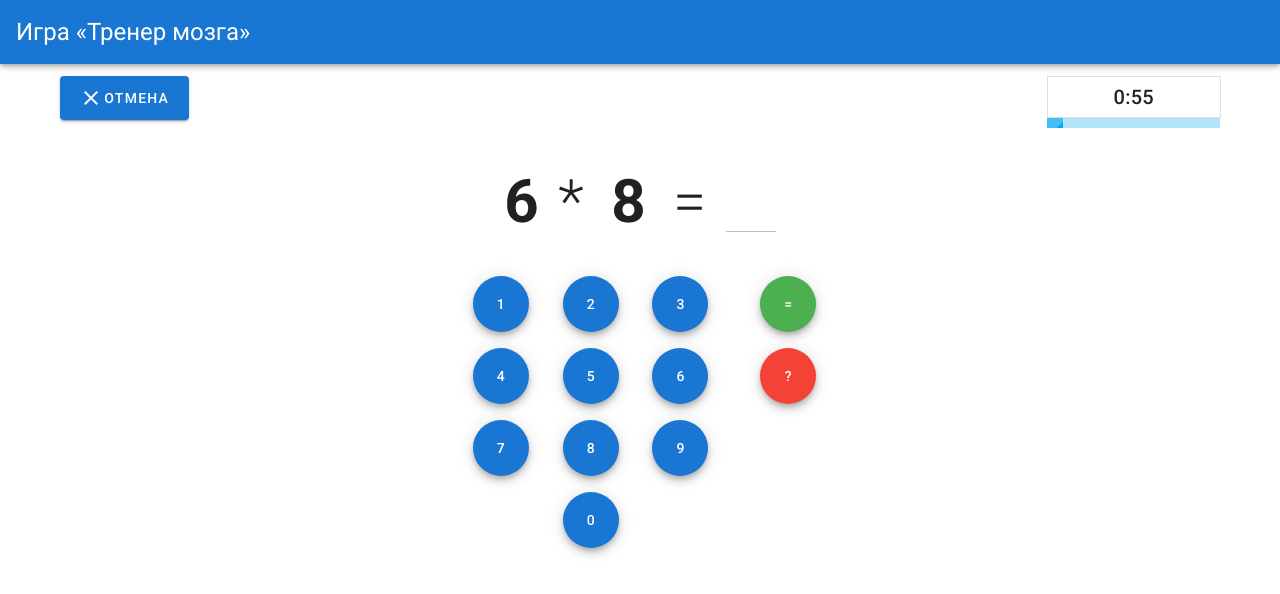
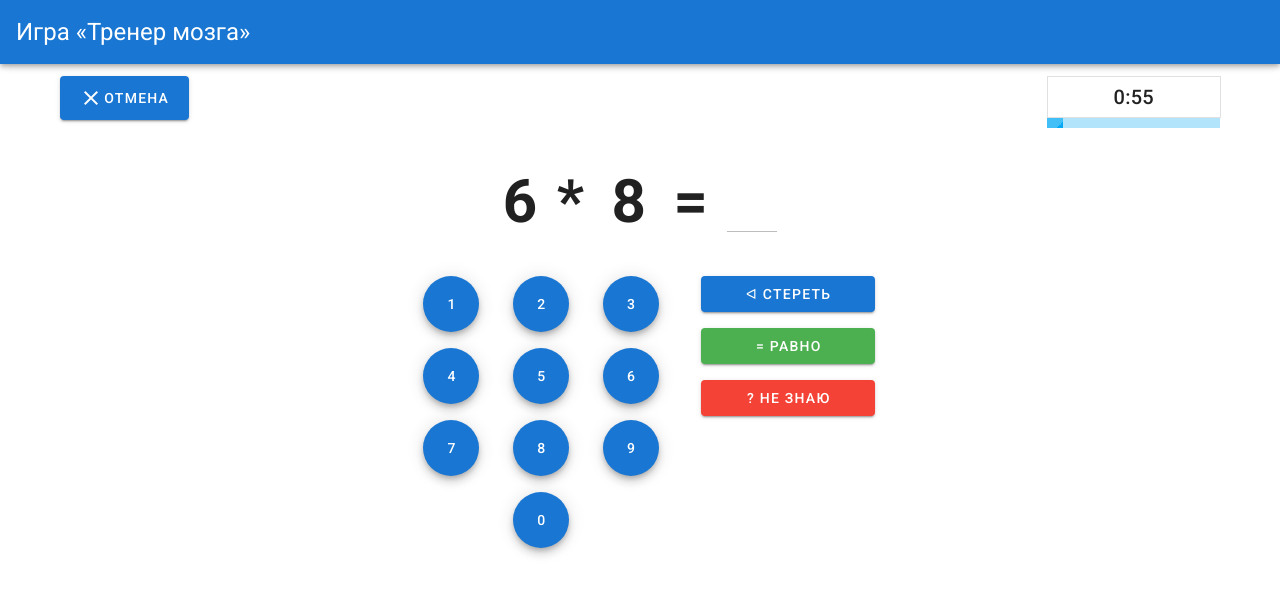
Before and after one commit to vivikkk/frolov-ivan-otus, a Vue app in the folder arithmetic-trainer/: page /game in a window 1280 px wide. Shown: the top 594 px of the page. Built offline with nearby package versions, Linux system fonts and the light colour scheme.

Commit message:
small game logic

```diff
--- a/arithmetic-trainer/src/components/Calculations.vue
+++ b/arithmetic-trainer/src/components/Calculations.vue
@@ -1,10 +1,10 @@
 <template>
-  <div class="d-flex">
-    <span class="font-weight-bold">{{ numbers.a }}</span>
+  <div class="d-flex font-weight-bold font-family-mono display-3">
+    <span>{{ numbers.a }}</span>
     <span class="pl-5 pr-5">{{ symbol }}</span>
-    <span class="placeholder d-inline-flex font-weight-bold justify-center">{{ numbers.b }}</span>
+    <span class="placeholder d-inline-flex justify-center">{{ numbers.b }}</span>
     <span class="pl-5 pr-5">=</span>
-    <span class="placeholder placeholder_border d-inline-flex justify-center"></span>
+    <span class="placeholder placeholder_border d-inline-flex justify-center">{{ result }}</span>
   </div>
 </template>
 
@@ -18,6 +18,10 @@ export default {
       required: true
     },
     symbol: {
+      type: String,
+      required: true
+    },
+    result: {
       type: String,
       required: true
     }
@@ -43,6 +47,10 @@ export default {
 </script>
 
 <style scoped>
+.font-family-mono {
+  font-family: monospace
+}
+
 .placeholder {
   min-width: 50px
 }
--- a/arithmetic-trainer/src/components/Computations.vue
+++ b/arithmetic-trainer/src/components/Computations.vue
@@ -1,38 +1,34 @@
 <template>
-  <v-col cols="1" class="d-flex flex-wrap justify-center">
-    <div class="d-flex flex-column">
-      <div
-        v-for="(item, index) in computations"
-        :key="index">
-        <v-btn
-          class="mx-auto mb-4"
-          :color="item.value === '=' ? 'green': 'red'"
-          fab
-          dark>
-          <span>{{ item.symbol }}</span>
-        </v-btn>
-      </div>
-    </div>
+  <v-col cols="2">
+    <v-btn
+      @click="$emit('remove-symbol')"
+      class="mx-auto mb-4"
+      color="primary"
+      block
+      dark>
+      <span>ᐊ Стереть</span>
+    </v-btn>
+
+    <v-btn
+      class="mx-auto mb-4"
+      color="green"
+      block
+      dark>
+      <span>= Равно</span>
+    </v-btn>
+
+    <v-btn
+      class="mx-auto mb-4"
+      color="red"
+      block
+      dark>
+      <span>? Не знаю</span>
+    </v-btn>
   </v-col>
 </template>
 
 <script>
 export default {
-  name: 'Computations',
-
-  data () {
-    return {
-      computations: [
-        {
-          symbol: '=',
-          value: '='
-        },
-        {
-          symbol: '?',
-          value: '?'
-        }
-      ]
-    }
-  }
+  name: 'Computations'
 }
 </script>
--- a/arithmetic-trainer/src/components/Digits.vue
+++ b/arithmetic-trainer/src/components/Digits.vue
@@ -9,6 +9,7 @@
       <v-btn
         class="mx-auto"
         color="primary"
+        @click="$emit('click-digits', n - 1)"
         fab
         dark
       >
--- a/arithmetic-trainer/src/components/Splash.vue
+++ b/arithmetic-trainer/src/components/Splash.vue
@@ -2,7 +2,6 @@
   <v-row>
     <v-col cols="12">
       <h1 class="display-2 font-weight-bold mb-8 mt-4">{{ helloMessage }}</h1>
-      <p class="subheading font-weight-regular">Добро пожаловать на {день} тренировочный день.</p>
       <p>Ваш последний результат - решено {число} из {число}.</p>
       <p>Общая точность {число}%.</p>
     </v-col>
--- a/arithmetic-trainer/src/components/settingsComponents/ComputationsSettings.vue
+++ b/arithmetic-trainer/src/components/settingsComponents/ComputationsSettings.vue
@@ -47,7 +47,7 @@ export default {
 
   methods: {
     isDisable (val) {
-      const activeArr = ['amount', 'multiplication']
+      const activeArr = ['+', '*']
 
       return !activeArr.some(item => item === val)
     }
--- a/arithmetic-trainer/src/store/modules/configurations.js
+++ b/arithmetic-trainer/src/store/modules/configurations.js
@@ -15,6 +15,14 @@ export default {
 
     computations (state) {
       return state.computations
+    },
+
+    isNotEmptyComputations (state) {
+      return !!state.computations.length
+    },
+
+    computationsLength (state) {
+      return state.computations.length
     }
   },
   mutations: {
--- a/arithmetic-trainer/src/views/Game.vue
+++ b/arithmetic-trainer/src/views/Game.vue
@@ -1,5 +1,5 @@
 <template>
-  <v-container>
+  <v-container v-if="isNotEmptyComputations">
     <v-row class="justify-space-between">
       <v-col cols="3">
         <v-btn to="/" large color="primary">
@@ -10,6 +10,12 @@
       <v-col cols="2">
         <Timer/>
       </v-col>
+      <v-snackbar
+        :timeout="timeout"
+        color="success"
+        right
+        bottom
+        v-model="snackbar">+1</v-snackbar>
     </v-row>
 
     <v-row class="display-3 mt-8 justify-center">
@@ -17,13 +23,14 @@
         <Calculations
           :numbers="numbers"
           :symbol="randomSymbol"
+          :result="str"
         />
       </v-col>
     </v-row>
 
     <v-row class="mt-8 justify-center">
-      <Digits/>
-      <Computations/>
+      <Digits @click-digits="digitsInput"/>
+      <Computations @remove-symbol="removeSymbol"/>
     </v-row>
   </v-container>
 </template>
@@ -47,6 +54,9 @@ export default {
 
   data () {
     return {
+      snackbar: false,
+      str: '',
+      timeout: 2000,
       numbers: {
         a: this.random(),
         b: this.random()
@@ -55,6 +65,8 @@ export default {
   },
 
   mounted () {
+    if (!this.isNotEmptyComputations) this.$router.push('/')
+
     switch (this.difficulty) {
       case 2:
         this.numbers.a = this.random(1, 100)
@@ -68,14 +80,24 @@ export default {
   },
 
   computed: {
-    ...mapGetters(['difficulty', 'computations']),
+    ...mapGetters(['difficulty', 'computations', 'computationsLength', 'isNotEmptyComputations']),
 
     randomSymbol () {
-      return this.computations[this.random(1, (this.computations.length + 1)) - 1]
+      return this.computations[this.random(1, (this.computationsLength + 1)) - 1]
     }
   },
 
   methods: {
+    digitsInput (num) {
+      this.str = this.str + String(num)
+    },
+
+    removeSymbol () {
+      if (this.str) {
+        this.str = this.str.slice(0, -1)
+      }
+    },
+
     random (min = 1, max = 10) {
       return Math.floor(Math.random() * (max - min)) + min
     }
--- a/arithmetic-trainer/src/views/Welcome.vue
+++ b/arithmetic-trainer/src/views/Welcome.vue
@@ -24,13 +24,13 @@
     <v-container>
         <v-btn
           to="/game"
-          :disabled="!computations.length"
+          :disabled="!isNotEmptyComputations"
           class="mt-8 mb-6"
           x-large
           color="primary">
           <v-avatar
             class="mr-2"
-            :class="{'avatar_disabled': !computations.length}"
+            :class="{'avatar_disabled': !isNotEmptyComputations}"
             size="32px">
             <img src="https://94info.com/upload/images/users/small/20190222172656957.jpg">
           </v-avatar>
@@ -57,7 +57,7 @@ export default {
     ComputationsSettings
   },
 
-  computed: mapGetters(['computations'])
+  computed: mapGetters(['computations', 'isNotEmptyComputations'])
 }
 </script>
 
```
